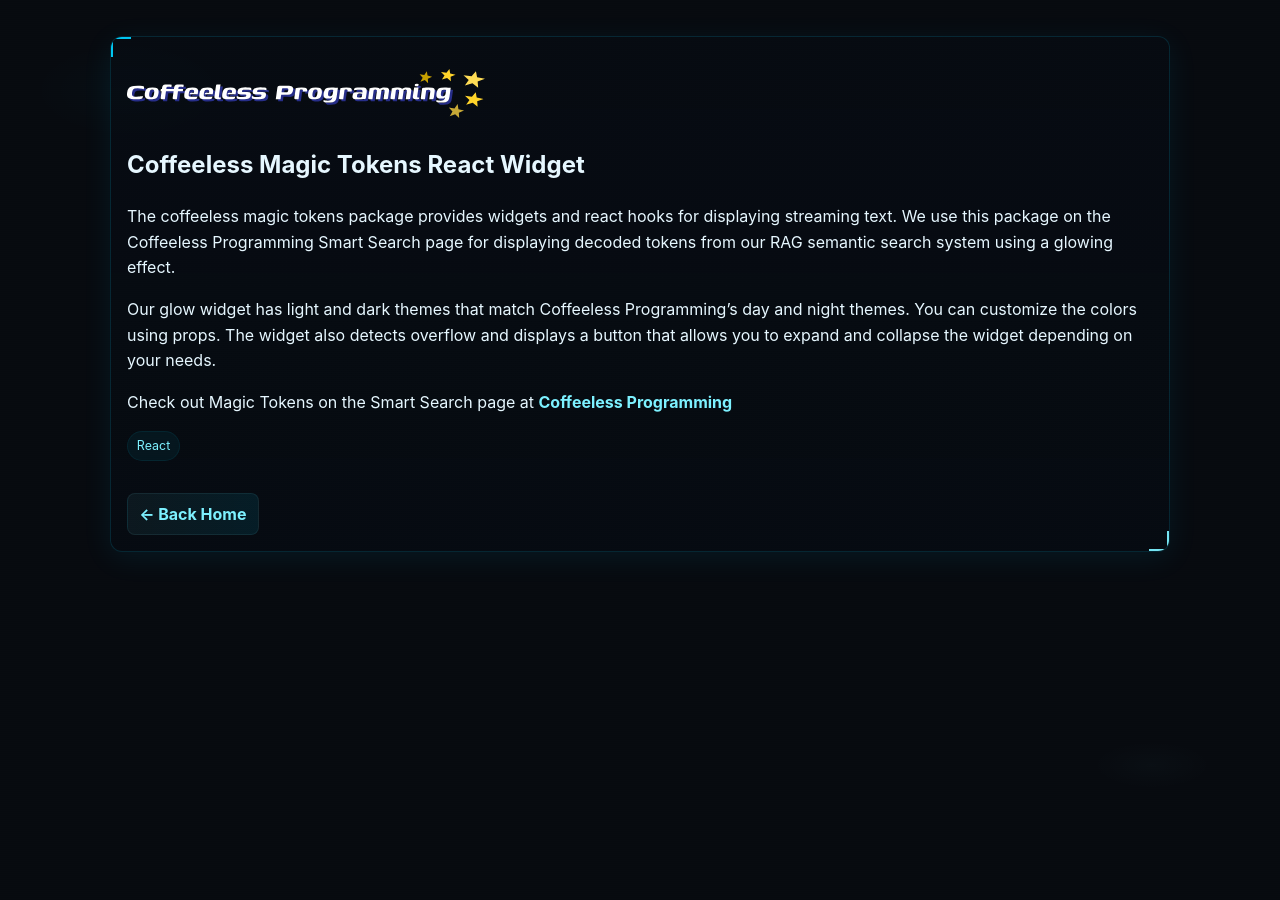
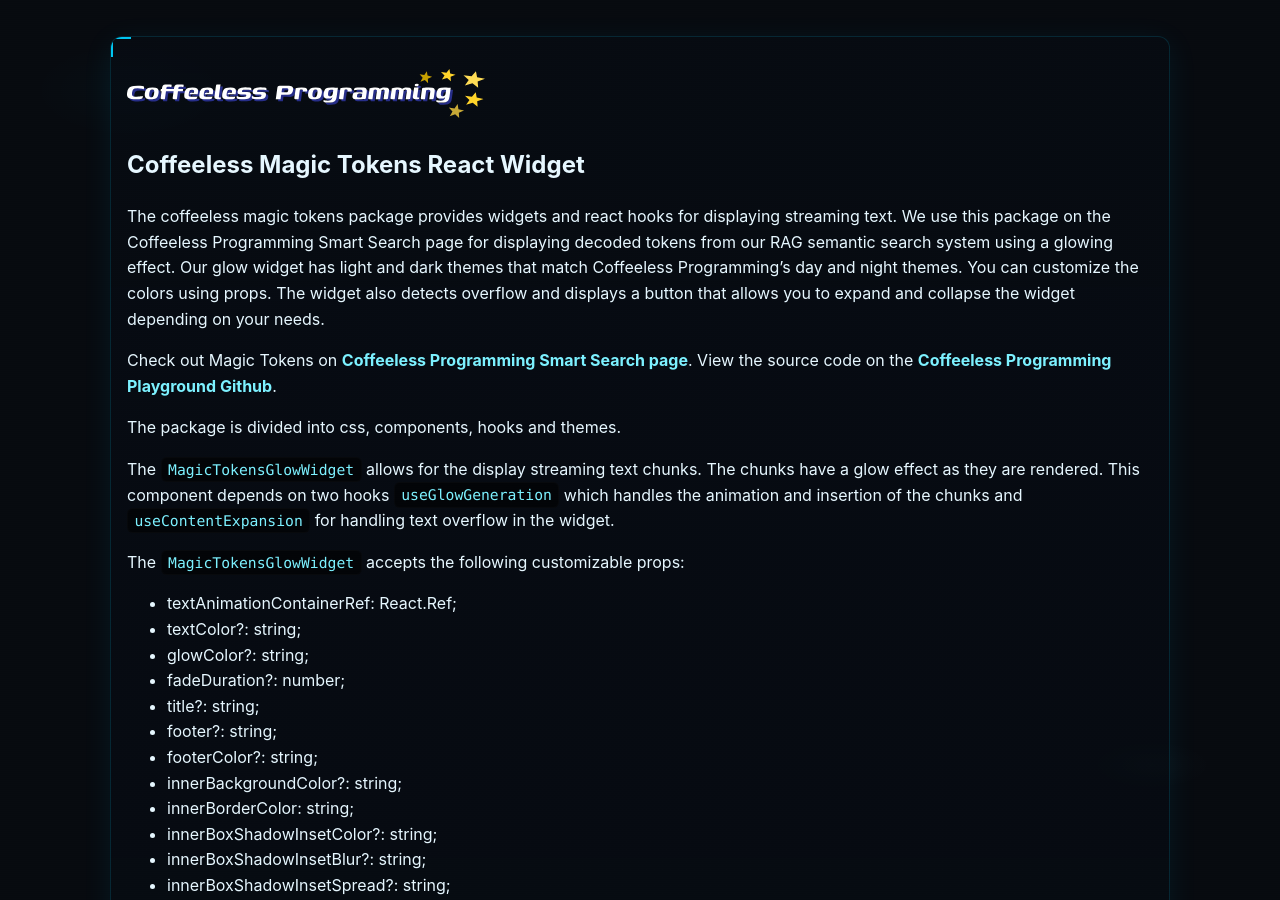
Before and after one commit to ronny-toribio/ronny-toribio.github.io, a Jekyll site: the page built from _projects/magic-tokens.md, in a window 1280 px wide and 900 px high. Built offline with Jekyll 4.4.1, drawn with Linux system fonts in a browser that asks for light colours; some of the changed text lies outside the part shown.

Commit message:
chore: elaborate on the coffeeless magic tokens project

```diff
--- a/_projects/magic-tokens.md
+++ b/_projects/magic-tokens.md
@@ -2,15 +2,66 @@
 order: 3
 layout: project
 title: "Coffeeless Magic Tokens"
-technologies: ['React']
-summary: "A react component package for display LLM generated and other streaming text on react widgets with effects."
+technologies: ['Typescript', 'Javascript', 'React', 'TSX', 'CSS']
+summary: "The coffeeless magic tokens package provides widgets and react hooks for displaying streaming text. We use this package on the Coffeeless Programming Smart Search page for displaying decoded tokens from our RAG semantic search system using a glowing effect. Our glow widget has light and dark themes that match Coffeeless Programming's day and night themes. You can customize the colors using props. The widget also detects overflow and displays a button that allows you to expand and collapse the widget depending on your needs."
 ---
 
 ![Coffeless](/assets/img/coffeeless/large-icon.svg)
 ## Coffeeless Magic Tokens React Widget
 
-The coffeeless magic tokens package provides widgets and react hooks for displaying streaming text. We use this package on the Coffeeless Programming Smart Search page for displaying decoded tokens from our RAG semantic search system using a glowing effect.
+The coffeeless magic tokens package provides widgets and react hooks for displaying streaming text. We use this package on the Coffeeless Programming Smart Search page for displaying decoded tokens from our RAG semantic search system using a glowing effect. Our glow widget has light and dark themes that match Coffeeless Programming's day and night themes. You can customize the colors using props. The widget also detects overflow and displays a button that allows you to expand and collapse the widget depending on your needs.
 
-Our glow widget has light and dark themes that match Coffeeless Programming's day and night themes. You can customize the colors using props. The widget also detects overflow and displays a button that allows you to expand and collapse the widget depending on your needs.
+Check out Magic Tokens on [Coffeeless Programming Smart Search page](https://www.coffeelessprogramming.com/search?query=javascript).
+View the source code on the [Coffeeless Programming Playground Github](https://github.com/Coffeeless-Programming-Playground/coffeeless-magic-tokens).
 
-Check out Magic Tokens on the Smart Search page at [Coffeeless Programming](https://www.coffeelessprogramming.com/search?query=javascript)
+The package is divided into css, components, hooks and themes.
+
+The `MagicTokensGlowWidget` allows for the display streaming text chunks.
+The chunks have a glow effect as they are rendered.
+This component depends on two hooks `useGlowGeneration` which handles the
+animation and insertion of the chunks and `useContentExpansion` for handling
+text overflow in the widget.
+
+The `MagicTokensGlowWidget` accepts the following customizable props:
+- textAnimationContainerRef: React.Ref<HTMLDivElement>;
+- textColor?: string;
+- glowColor?: string;
+- fadeDuration?: number;
+- title?: string;
+- footer?: string;
+- footerColor?: string;
+- innerBackgroundColor?: string;
+- innerBorderColor: string;
+- innerBoxShadowInsetColor?: string;
+- innerBoxShadowInsetBlur?: string;
+- innerBoxShadowInsetSpread?: string;
+- innerBoxShadowOutsetColor?: string;
+- innerBoxShadowOutsetBlur?: string;
+- innerBoxShadowOutsetSpread?: string;
+- textFontSize?: string;
+- textFontFamily?: string;
+- expandButtonBackground?: string;
+- expandButtonColor?: string;
+- gradientStartColor?: string;
+- gradientEndColor?: string;
+- expanded: boolean;
+- overflowing: boolean;
+- maxHeight: number | 'auto';
+- onToggleExpansion(): void;
+
+This package also includes two theme variants for the color props:
+- `DarkThemeProps`
+- `LightThemeProps`
+
+These themes contain the following color string props for the `MagicTokensGlowWidget`:
+- `TEXT_COLOR`
+- `GLOW_COLOR`
+- `FOOTER_COLOR`
+- `INNER_BACKGROUND`
+- `INNER_BORDER_COLOR`
+- `INNER_BOX_SHADOW_INSET`
+- `INNER_BOX_SHADOW_OUTSET`
+- `EXPAND_BUTTON_BACKGROUND`
+- `EXPAND_BUTTON_COLOR`
+- `GRADIENT_START_COLOR`
+- `GRADIENT_END_COLOR`
```
